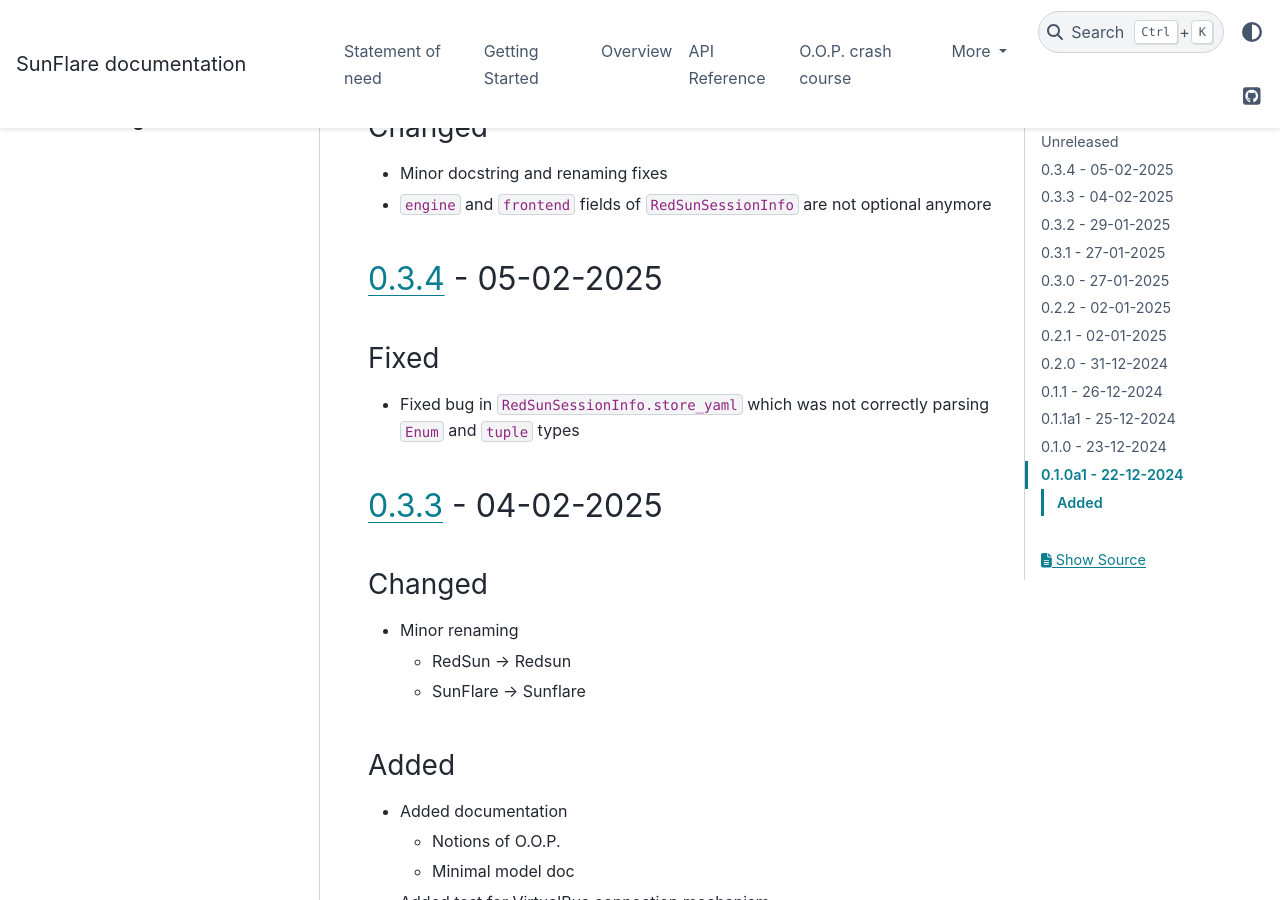
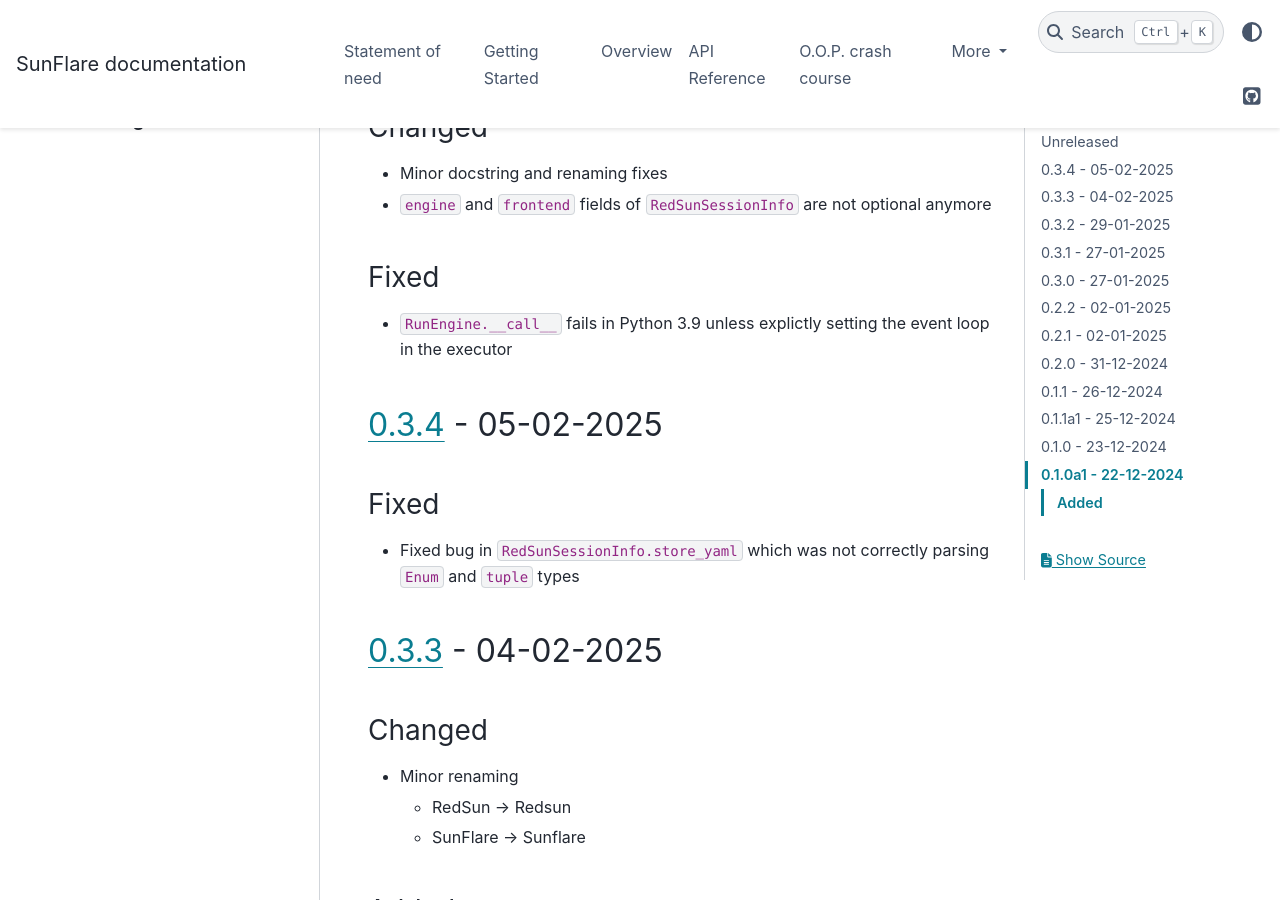
Before and after one commit to redsun-acquisition/sunflare, a Sphinx documentation site: the page built from docs/changelog.md, in a window 1280 px wide and 900 px high, scrolled down 723 px. Built offline with Sphinx 7.4.7 and the PyData theme 0.15.4, drawn with Linux system fonts in a browser that asks for light colours.

Commit message:
Update changelog

```diff
--- a/docs/changelog.md
+++ b/docs/changelog.md
@@ -21,6 +21,10 @@
 
 - Minor docstring and renaming fixes
 - `engine` and `frontend` fields of `RedSunSessionInfo` are not optional anymore
+
+### Fixed
+
+- `RunEngine.__call__` fails in Python 3.9 unless explictly setting the event loop in the executor
 
 ## [0.3.4] - 05-02-2025
 
```
